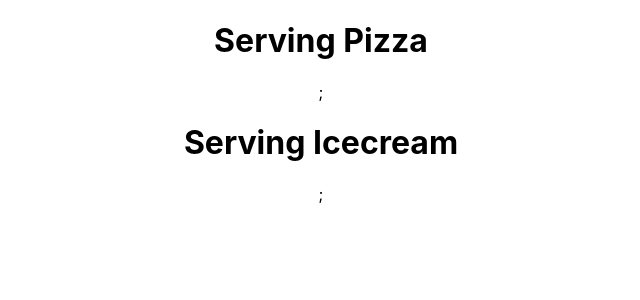
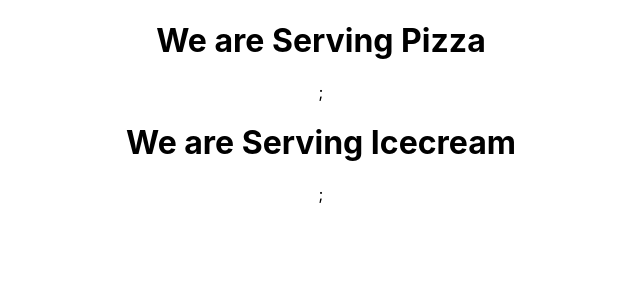
Before and after one commit to abbasihassan96/bootcamp-2020, a React (Create React App) app: page / in a window 1280 px wide. Shown: the top 300 px of the page, without its empty margins (319-959 px from the left). Built offline with nearby package versions, Linux system fonts and the light colour scheme; the HTML template or start-up script is replaced by a standard one.

Commit message:
Update dinner.js
Dinner.js updated

```diff
--- a/src/dinner.js
+++ b/src/dinner.js
@@ -3,8 +3,8 @@ import React from "react";
 function Dinner(props) {
   return (
     <div>
-      <h1>Serving {props.dishName}</h1>;
-      <h1>Serving {props.sweetDish}</h1>;
+      <h1>We are Serving {props.dishName}</h1>;
+      <h1>We are Serving {props.sweetDish}</h1>;
     </div>
   );
 }
```
